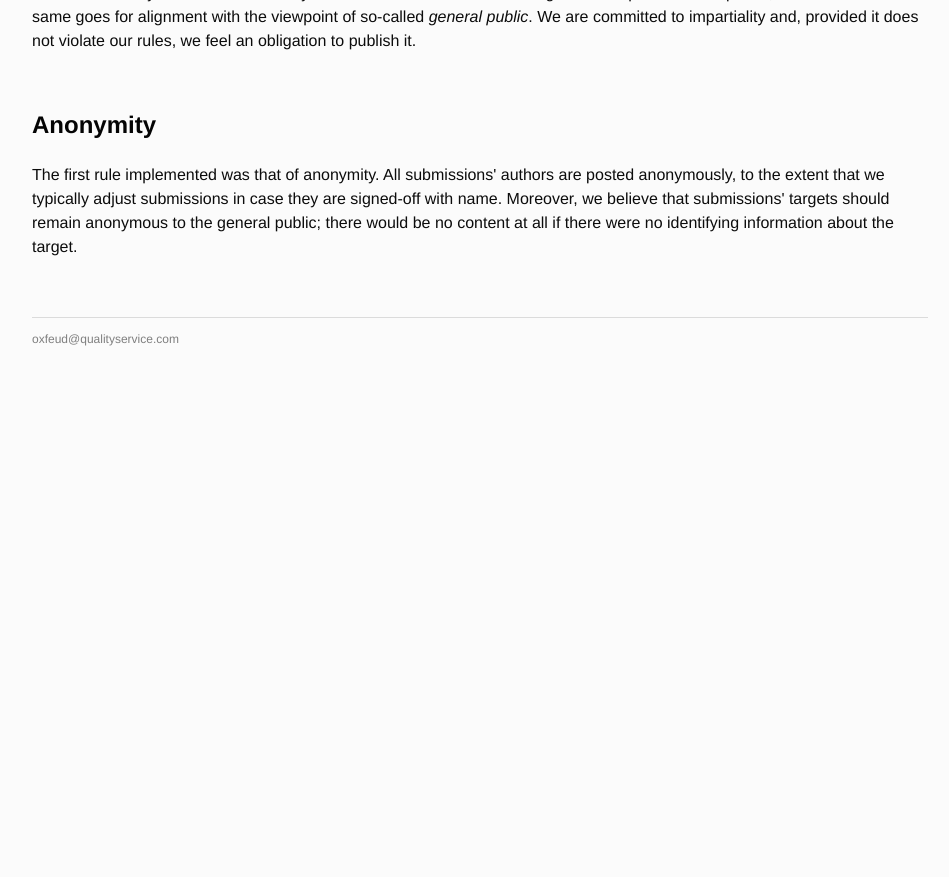
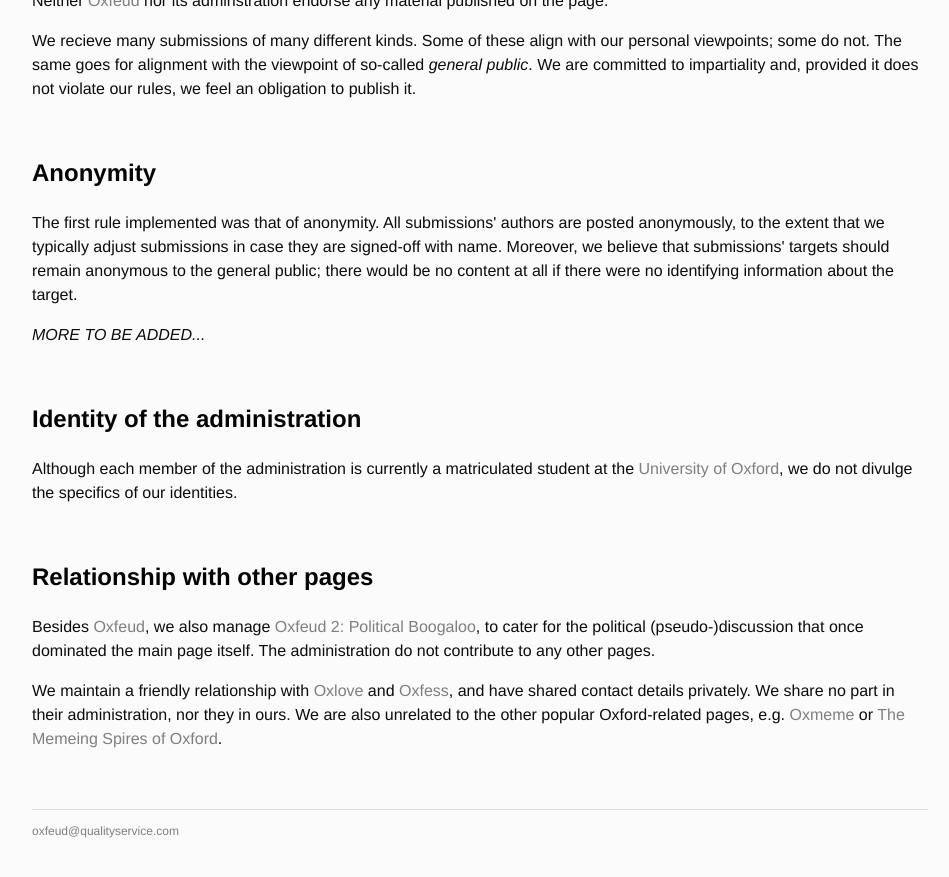
Before and after one commit to Oxfeud/oxfeud.github.io, a Jekyll site: the page built from index.html, in a window 1280 px wide and 900 px high, scrolled down 1041 px. Shown: the top 877 px of the window, without its empty margins (160-1109 px from the left). Built offline with Jekyll 4.4.1, drawn with Linux system fonts in a browser that asks for light colours; before the commit the page ends 1449 px from its top, so only the background shows below that; some of the changed text lies outside the part shown.

Commit message:
Update index.html

```diff
--- a/index.html
+++ b/index.html
@@ -11,6 +11,8 @@
 		<li>Nomenclature</li>
 		<li>Endorsement</li>
 		<li>Anonymity</li>
+		<li>Identity of the administration</li>
+		<li>Relationship with other pages</li>
 	</ol>
 	<br />
 	<hr>
@@ -33,5 +35,13 @@
 	<br />
 	<h3>Anonymity</h3>
 	<p>The first rule implemented was that of anonymity. All submissions' authors are posted anonymously, to the extent that we typically adjust submissions in case they are signed-off with name. Moreover, we believe that submissions' targets should remain anonymous to the general public; there would be no content at all if there were no identifying information about the target.</p>
+	<p><i>MORE TO BE ADDED...</i></p>
+	<br />
+	<h3>Identity of the administration</h3>
+	<p>Although each member of the administration is currently a matriculated student at the <a href="http://ox.ac.uk/">University of Oxford</a>, we do not divulge the specifics of our identities.</p>
+	<br />
+	<h3>Relationship with other pages</h3>
+	<p>Besides <a href="https://www.facebook.com/oxfeud">Oxfeud</a>, we also manage <a href="https://www.facebook.com/Oxfeud2PB/">Oxfeud 2: Political Boogaloo</a>, to cater for the political (pseudo-)discussion that once dominated the main page itself. The administration do not contribute to any other pages.</p>
+	<p>We maintain a friendly relationship with <a href="https://www.facebook.com/theoxlove/">Oxlove</a> and <a href="https://www.facebook.com/Oxfess-117373032144331/">Oxfess</a>, and have shared contact details privately. We share no part in their administration, nor they in ours. We are also unrelated to the other popular Oxford-related pages, e.g. <a href="https://www.facebook.com/oxmemes/">Oxmeme</a> or <a href="https://www.facebook.com/memeingspires/">The Memeing Spires of Oxford</a>.</p>
 	<br />
 </div>
```
